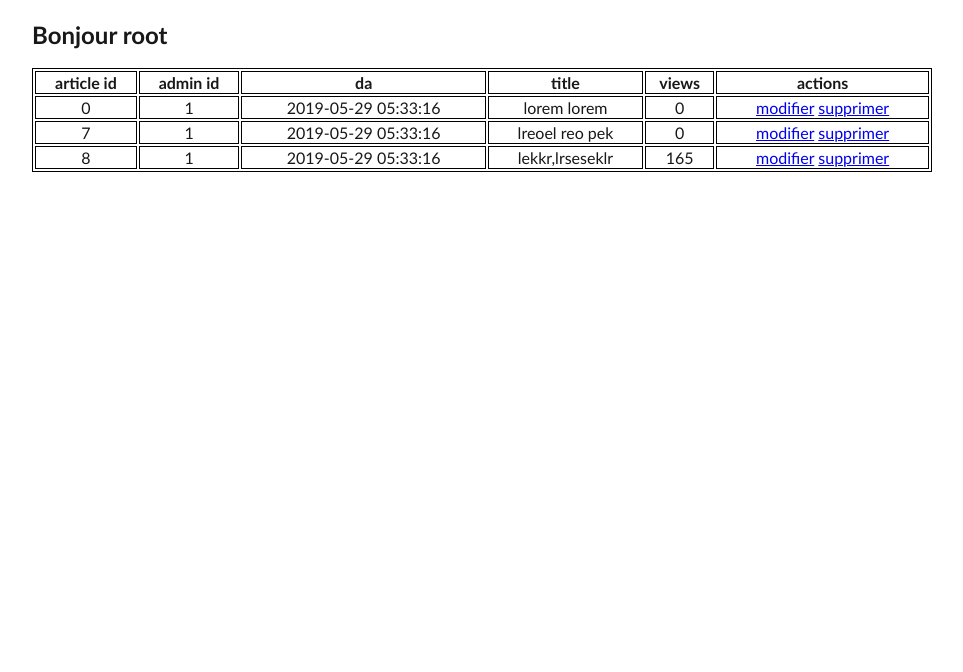
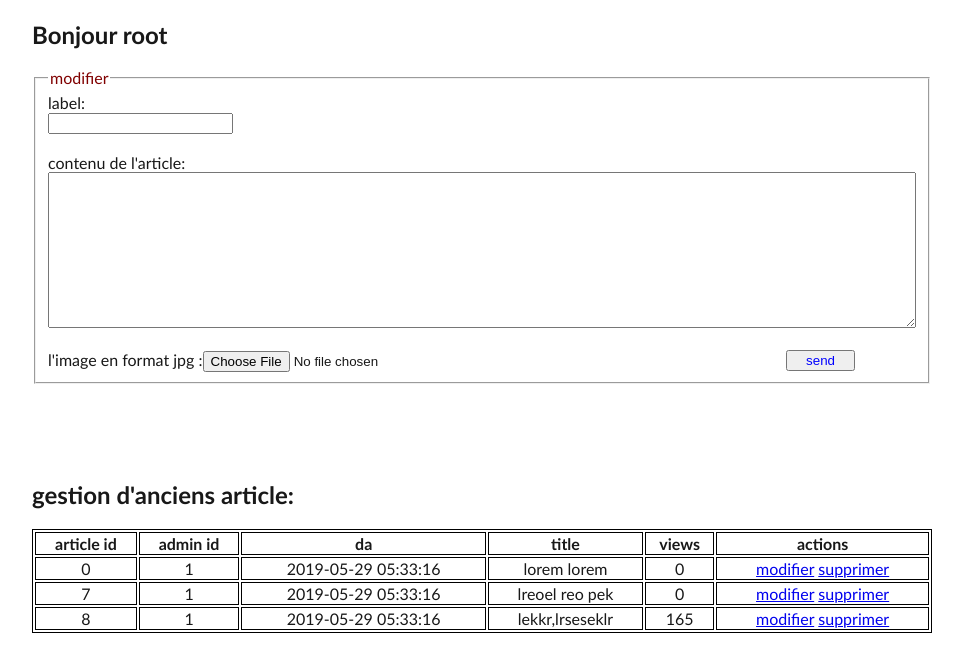
Before and after one commit to outcast292/EST-WEB-news-php, a PHP site: page /admin/post.php in a window 1280 px wide. Shown: the part 114-786 px from the top of the page, without its empty margins (158-1121 px from the left). Run offline with PHP 8.4, Linux system fonts and the light colour scheme; a user stored in the database is signed in; data comes from the database, SQL or seed files in the repository.

Commit message:
adding feature to add article

```diff
--- a/admin/post.php
+++ b/admin/post.php
@@ -12,10 +12,59 @@
             $conn = new mysqli($servername, $username, $password,'news');
 		if(!isset($_SESSION["id_ad"])){
 			header("location: index.php");
-		} ?>
+		}
+
+		?>
 	<div style="width: 900px;margin: auto;">
 		<?php require "html/header.html" ?>
 	<h2>Bonjour <?php echo $_SESSION['name']; ?></h2>
+		<?php
+		if (isset($_POST["submit"])) {
+			$target="../images/post/";
+			$t_file = $target .  basename($_FILES["img"]["name"]);
+			$ext = strtolower(pathinfo($t_file,PATHINFO_EXTENSION));
+			if($ext!="jpg"){
+				echo "<h3 style='color:red'>fichier introduit n'est pas une image jpg</h3>";
+			}
+			else{
+				$sql="INSERT INTO article(id_article,label,contenu,id_admin,da,views) VALUES(NULL, '".$_POST["label"]."','".$_POST["contenu"]."','".$_SESSION["id_ad"]."',NULL,0)";
+						$result = $conn->query($sql);
+						$sql="SELECT id_article as id from article order by id desc limit 1";
+						$result = mysqli_query($conn, $sql);
+						$row=mysqli_fetch_assoc($result);
+						var_dump($row);
+						$t_file = $target . $row["id"] .".jpg";
+				if (move_uploaded_file($_FILES["img"]["tmp_name"], $t_file)) {
+
+				        echo "l'article est ajouter avec succé ". basename( $_FILES["img"]["name"]);
+				    } else {
+				        echo "Sorry, il y'avait une erreur";
+				    }
+					}
+		}
+
+
+
+
+		 ?>
+
+		<fieldset class="feild">
+		<legend style="color: maroon">modifier</legend>
+		<form method="post" enctype="multipart/form-data">
+			label:<br><input type="text" name="label"><br><br>
+			contenu de l'article: <br><textarea style="width: 100%;box-sizing: border-box;resize: vertical;" rows="10"  name="contenu"></textarea>
+			<br><br>
+			l'image en format jpg :<input type="file" name="img" id="img">
+
+			<input type="submit" name="submit" value="send" style="float: right;margin-right: 7%; width:8%; color: blue;">
+
+		</form>
+
+
+	</fieldset>
+	<br><br>
+	<br><br>
+	<h2>gestion d'anciens article:</h2>
 	<div class="vue">
 	<?php
 	$sql = "SELECT id_article,id_admin,contenu,da,label,views FROM article";
```
Also changed, not shown: admin/add.php (deleted, +0 -37 lines), images/post/.jpg (added), images/post/4864123.jpg (added), images/post/7.jpg (added).
